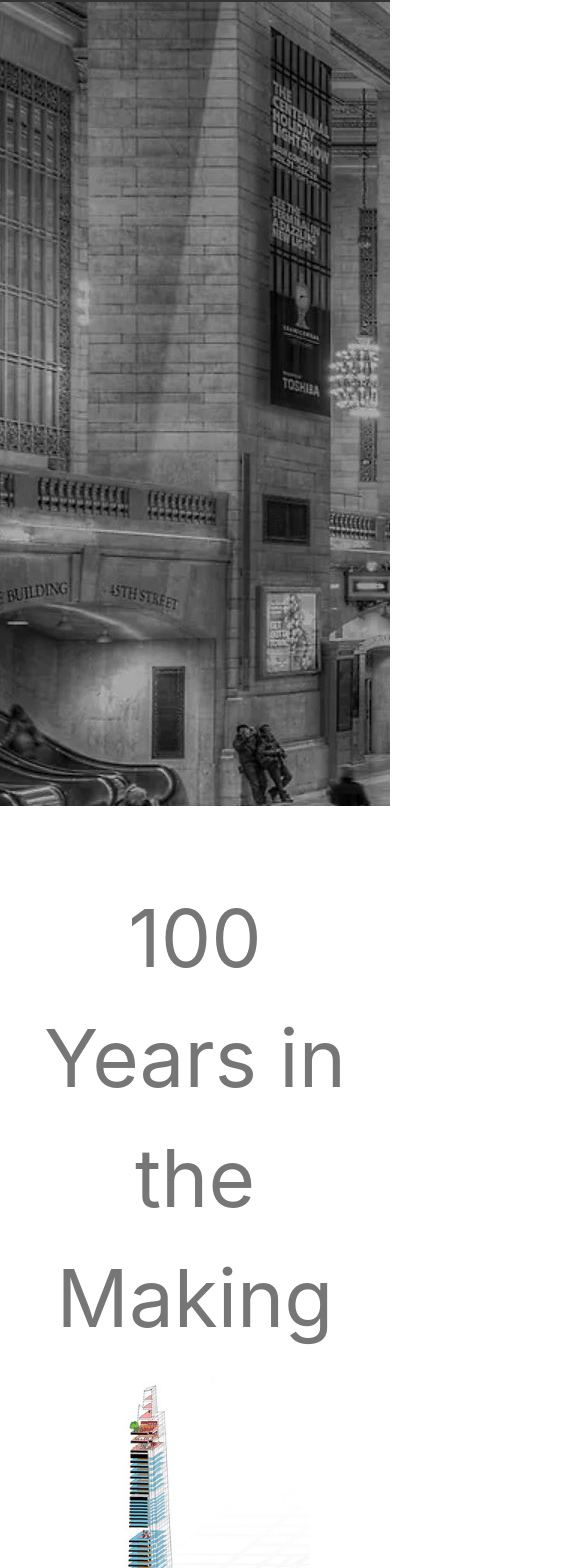
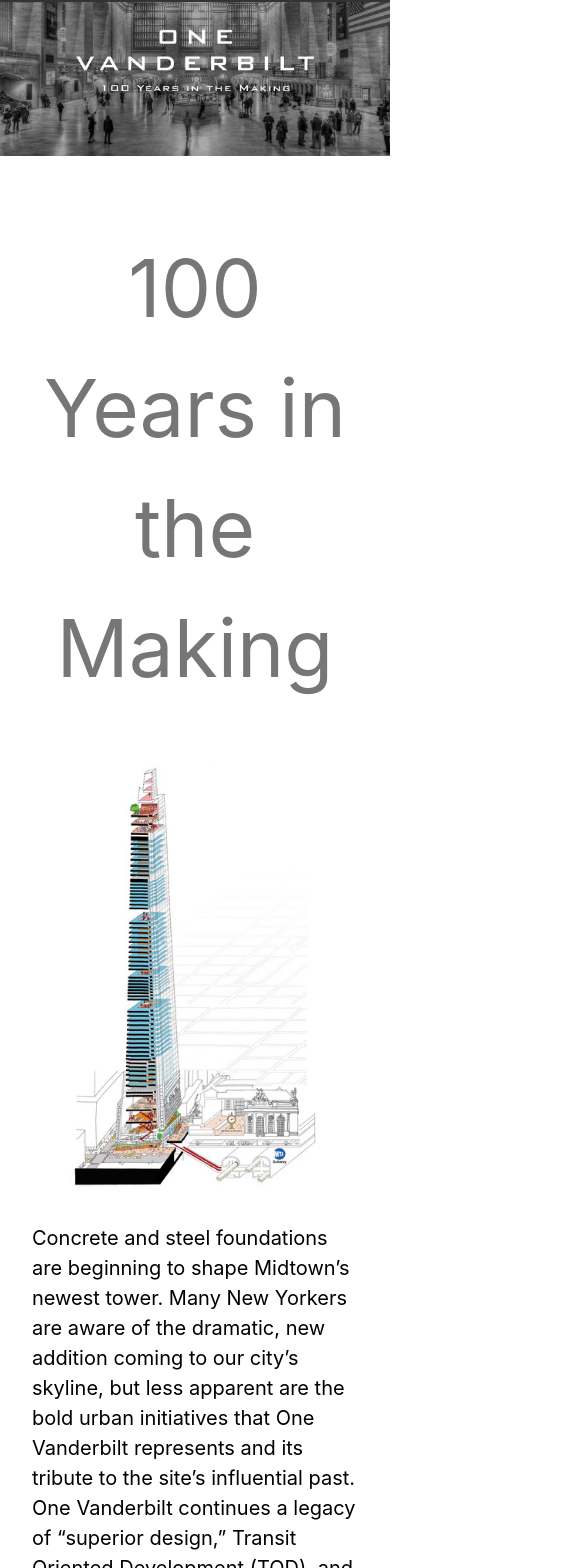
Before and after one commit to meziszem/one-van, a React (Create React App) app: page / in a window 390 px wide. Shown: the part 56-1624 px from the top of the page, 585 px wide, since content can reach past the window. Built offline with nearby package versions, Linux system fonts and the light colour scheme.

Commit message:
updated image sizes to fit with mobile demensions

```diff
--- a/src/App.css
+++ b/src/App.css
@@ -1,6 +1,7 @@
 @tailwind base;
 @tailwind components;
 @tailwind utilities;
+
 
 .App {
   text-align: center;
@@ -22,53 +23,6 @@ html{
   }
 }
 
-@media screen and (max-width: 1366px) {
-  body p{
-    font-size: 20px
-  }
-  h3 {
-    font-size: 50px
-  }
-  h1 {
-    font-size: 50px
-  }
-}
-
-@media screen and (max-width: 1024px) {
-  body p{
-    font-size: 20px
-  }
-  h3 {
-    font-size: 40px
-  }
-  h1 {
-    font-size: 40px
-  }
-}
-
-@media screen and (max-width: 768px) {
-  body text{
-    max-width: fit-content;
-  }
-  h3 {
-    font-size: 30px
-  }
-  h1 {
-    font-size: 30px
-  }
-}
-
-@media screen and (max-width: 430px) {
-  body text{
-    max-width: fit-content;
-  }
-  h3 {
-    font-size: 20px
-  }
-  .project-container {
-    max-width: fit-content;
-  }
-}
 
 .App-header {
   background-color: #333333;
@@ -125,6 +79,9 @@ li a:hover {
 h1 {
   font-size: 80px;
   color: rgb(118, 118, 118);
+  text-align: center;
+  margin-bottom: 10%;
+
 }
 
 h3 {
@@ -132,6 +89,7 @@ h3 {
  margin-top:5%;
  font-size: 80px;
  color: rgb(255, 255, 255);
+ text-align: center;
 }
 
 p {
@@ -145,7 +103,8 @@ p {
   padding-bottom: 20px;
 }
 
-.video{
+
+video{
   align-items: flex-start;
   display: flex;
   float: left;
@@ -166,8 +125,6 @@ p {
 .text {
   font-size: 20px;
   padding-top: 5%;
-  padding-right: 5em;
-  padding-left: 5em;
   padding-bottom: 5em;
   text-align: left;
   }
--- a/src/App.js
+++ b/src/App.js
@@ -1,15 +1,16 @@
 import './App.css';
 import officevid from './assets/ov-office.mp4';
 import touristvid from './assets/ov-tourist.mp4';
+import header from './assets/ov-header.JPG';
 
 function App() {
   return (
 
     <div className="App" id='home'>
-      <div class="bg-fixed bg-no-repeat md:bg-contain h-[100svh] w-[auto] bg-[url('./assets/ov-header.JPG')]">
-      {/* <img class=''
+
+      <img class='h-auto max-w-full'
          src={header}
-         alt='one vanderbilt' /> */}
+         alt='one vanderbilt' />
       <header className="App-header">
         <nav id='nav-bar'>
       <ul>
@@ -21,7 +22,6 @@ function App() {
       </nav>
       </header>
 
-      </div>
       <body>
       {/* <h1>One Vanderbilt</h1> */}
 
@@ -53,20 +53,29 @@ function App() {
         </div>
         </div>
 
-         {/* Office */}
+  {/* office 2 SECTION */}
         <section id='office'>
-        <div class="bg-fixed bg-cover h-[45svh] w-[auto] bg-[url('https://data.openasset.com/2ud9jaa/1a2ae5b005a4836a0d3a8e5d8b39176f/1943_1_000_N2265_tif/1943_1_000_N2265_large.jpg')]">
-        <div class='pt-20'>
+      <div class="bg-fixed bg-cover h-[50svh] w-[100%] bg-[url('https://data.openasset.com/2ud9jaa/1a2ae5b005a4836a0d3a8e5d8b39176f/1943_1_000_N2265_tif/1943_1_000_N2265_large.jpg')]">
+      <div class='pt-20'>
+      <div className='project-container '>
+
+
         <h3> Office of the Future </h3>
         </div>
-        </div>
-
-        <div className='project-container '>
+      </div>
+      </div>
+      <div className='project-container '>
 
         <div className='video pr-9'>
 
-
-
+        <video
+        src={officevid}
+        width="400"
+        height="400"
+        controls="controls"
+        autoPlay='false'
+        class='pr-9' />
+         <div className='text'>
         <p className='text'>
         Urban transformation in New York is historically rooted in commercial enterprise.
         As Grand Central once opened a door for unparalleled economic stimulation,
@@ -77,25 +86,19 @@ function App() {
         expected. Strategies like the East Midtown Rezoning Plan will incentivize
         development and support a list of growing demands.
         </p>
-        <video
-        src={officevid}
-        width="400"
-        height="400"
-        controls="controls"
-        autoPlay='false'
-        class='pr-9' />
+        </div>
         </div>
         </div>
 
-
         </section>
 
+   {/* TOURIST SECTION */}
       <section id='tourist'>
       <div class="bg-fixed bg-cover h-[50svh] w-[100%] bg-[url('https://data.openasset.com/2ud9jaa/92bdccbddf2e3760f4ea681f770d9ad2/1943_1_000_N2260_tif/1943_1_000_N2260_large.jpg')]">
       <div class='pt-20'>
       <div className='project-container '>
 
-     {/* TOURIST SECTION */}
+
         <h3> Scenes for Everyone </h3>
         </div>
       </div>
@@ -111,7 +114,7 @@ function App() {
         controls="controls"
         autoPlay='false'
         class='pr-9' />
-
+         <div className='text'>
         <p className='text'>
         Lorem ipsum dolor sit amet, consectetur adipiscing elit,
         sed do eiusmod tempor incididunt ut labore et dolore magna
@@ -122,6 +125,7 @@ function App() {
         occaecat cupidatat non proident, sunt in culpa qui officia
         deserunt mollit anim id est laborum.
         </p>
+        </div>
         </div>
         </div>
 
```
